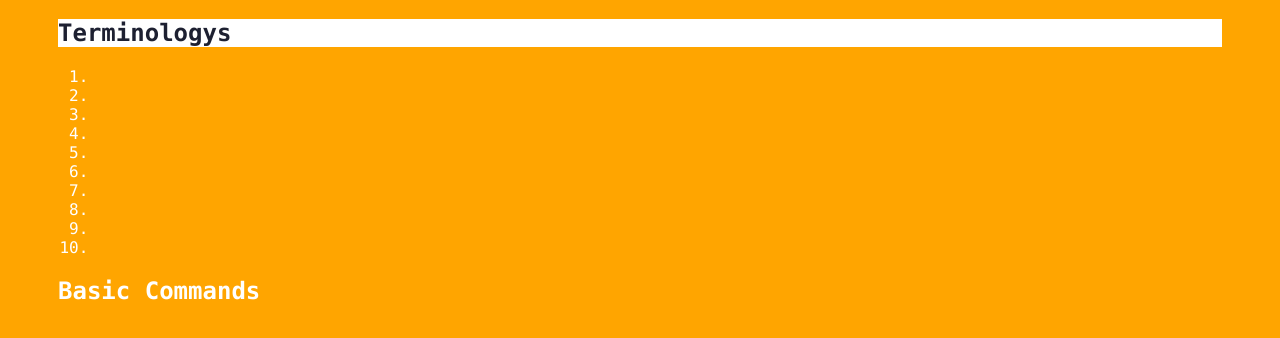
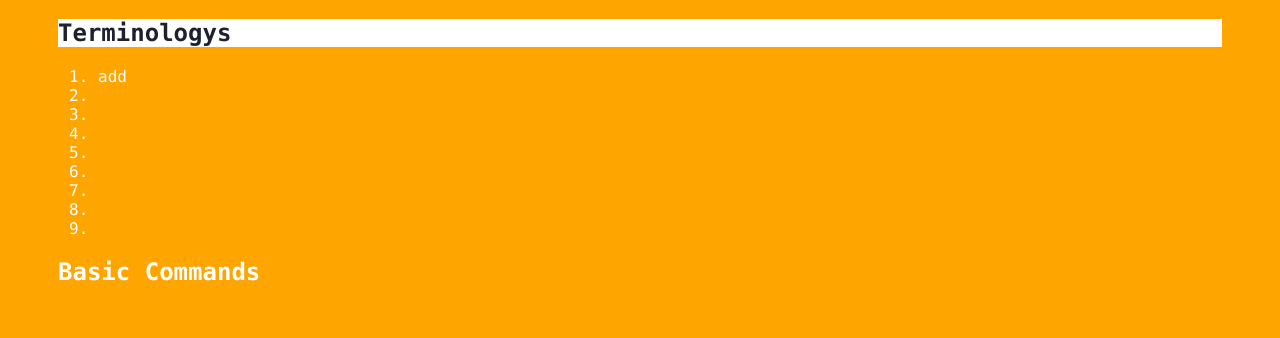
Before and after one commit to sqgxycaoshen/git_learning, a plain HTML site: page index.html in a window 1280 px wide. Both pictures are taken after a click on the element "Terminologys". Shown: the part 226-564 px from the top of the page. Drawn offline with Linux system fonts and the light colour scheme.

Commit message:
Add git add command in index

```diff
--- a/index.html
+++ b/index.html
@@ -14,8 +14,8 @@
         <div class="accordion"><h1>Terminologys</h1></div>
             <div class="panel">
                 <ol>
-                    <li></li>
-                    <li></li>
+
+                    <li>add</li>
                     <li></li>
                     <li></li>
                     <li></li>
```
